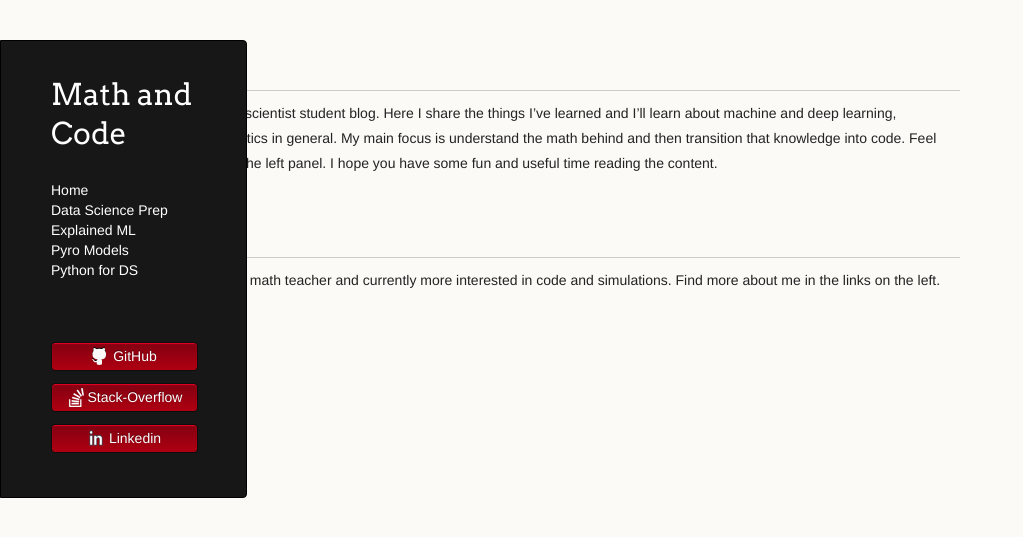
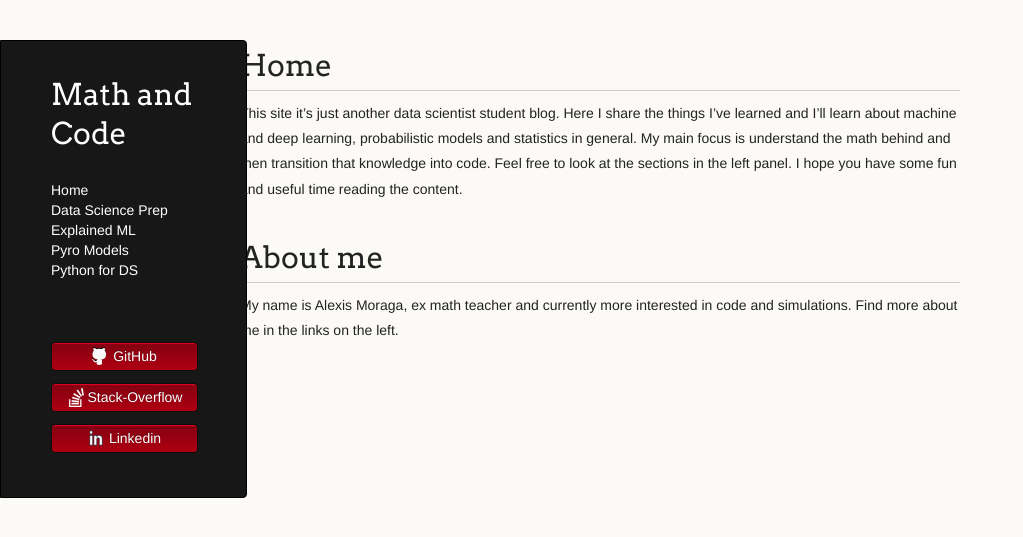
Before and after one commit to LemonPy29/LemonPy29.github.io, a Jekyll site: the page built from index.md, in a window 1280 px wide. Shown: the top 537 px of the page, without its empty margins (0-1023 px from the left). Built offline with Jekyll 4.4.1, drawn with Linux system fonts in a browser that asks for light colours; nearby versions of some CDN libraries; the repository's description, which GitHub fills in, is left out; our own code applies the rules of GitHub Pages for plain Markdown files.

Commit message:
update css

```diff
--- a/_sass/jekyll-theme-dinky.scss
+++ b/_sass/jekyll-theme-dinky.scss
@@ -339,9 +339,9 @@ a.buttons:hover {
 /* Section - for main page content */
 
 section {
-  width:900px;
-  float:right;
-  padding-bottom:50px;
+  width: 720px;
+  float: right;
+  padding-bottom: 50px;
 }
 
 
@@ -368,11 +368,11 @@ footer {
     width:auto;
   }
 
-	footer {
-		border-top: 1px solid #ccc;
-		margin:0 84px 0 50px;
-		padding:0;
-	}
+  footer {
+    border-top: 1px solid #ccc;
+    margin:0 84px 0 50px;
+    padding:0;
+  }
 
   header {
     padding-right:320px;
```
